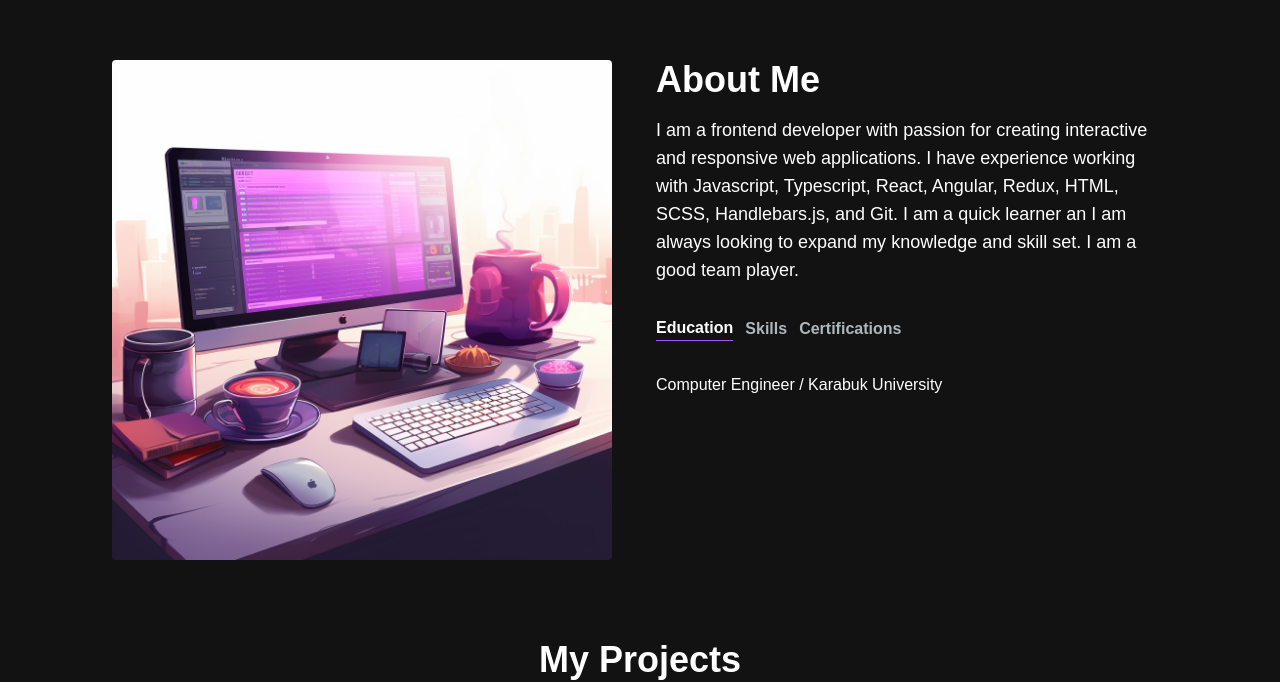
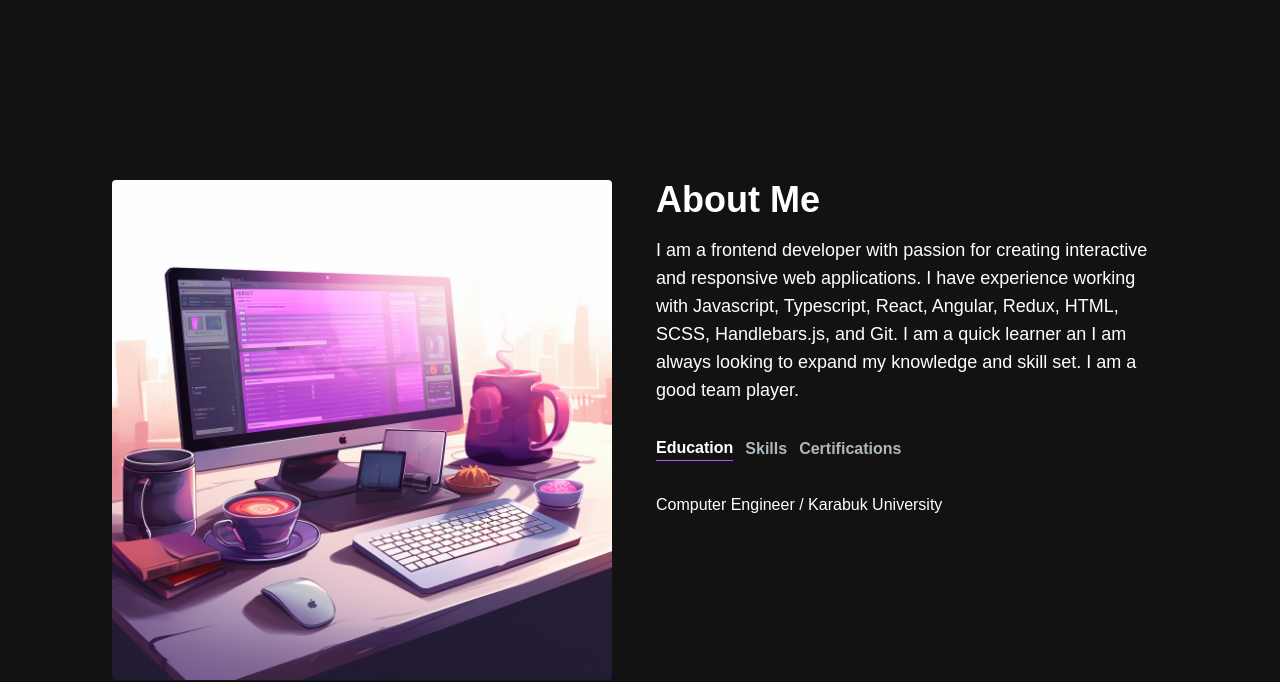
Before and after one commit to merveyyildiz/portfolio-website, a Next.js app: page / in a window 1280 px wide. Shown: the part 820-1502 px from the top of the page. Built offline with nearby package versions, Linux system fonts and the light colour scheme.

Commit message:
scroll behavior add

```diff
--- a/app/components/NavLink.jsx
+++ b/app/components/NavLink.jsx
@@ -5,6 +5,8 @@ const NavLink = ({href, title,}) => {
   return (
     <Link
       href={href}
+      smooth="true"
+      duration={500}
       className="block py-2 pl-3 pr-4 text-[#ADB7BE] sm:text-xl rounded hover:text-white"
     >
       {title}
--- a/app/globals.css
+++ b/app/globals.css
@@ -18,6 +18,7 @@ body {
   color: var(--foreground);
   background: var(--background);
   font-family: Arial, Helvetica, sans-serif;
+  scroll-behavior: smooth;
 }
 
 @layer utilities {
@@ -25,3 +26,14 @@ body {
     text-wrap: balance;
   }
 }
+html {
+  scroll-behavior: smooth !important;
+}
+#about::before,
+#projects::before,
+#concat::before {
+  content: "";
+  display: block;
+  height: 150px;
+  margin: -30px 0 0;
+}
```
